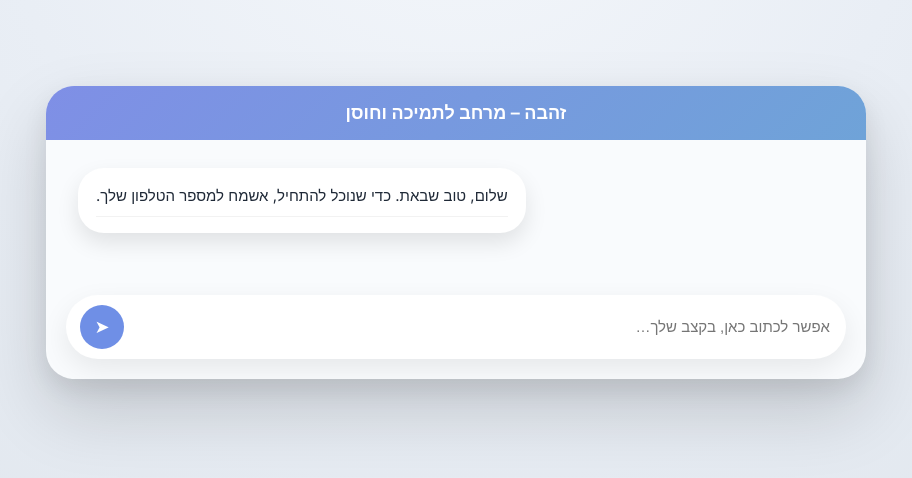
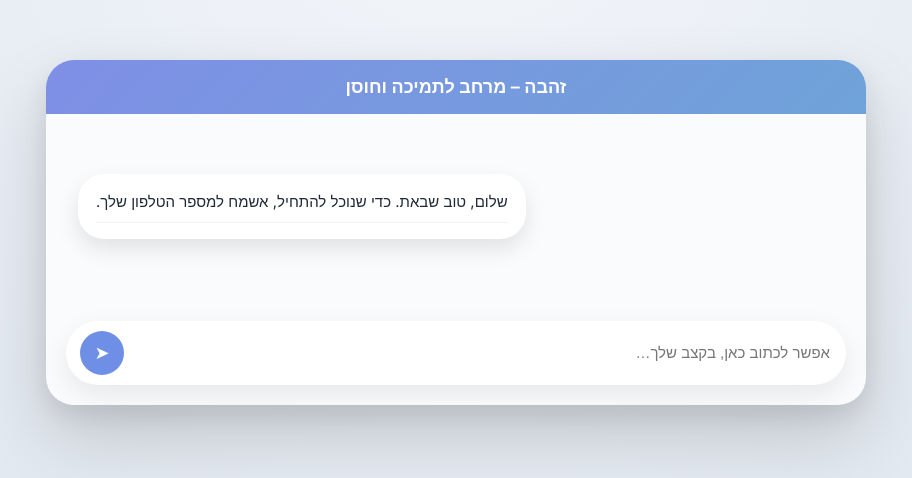
Before and after one commit to inaama8888/AI-agent-for-healthcare-, a React (Create React App) app in the folder client/: page / in a window 1280 px wide. Shown: the part 168-646 px from the top of the page, without its empty margins (184-1096 px from the left). Built offline with nearby package versions, Linux system fonts and the light colour scheme.

Commit message:
ליללחע

```diff
--- a/client/src/styles/Chat.css
+++ b/client/src/styles/Chat.css
@@ -1,6 +1,6 @@
 /* =================================================
-   ZAHAVA CHAT – IMMERSIVE / DEPTH FIRST UI
-   FINAL – LOCAL & PROD IDENTICAL
+   ZAHAVA CHAT – FINAL SYNCED UI
+   Local & Production Identical
    ================================================= */
 
 /* ===== Variables ===== */
@@ -42,7 +42,7 @@ body {
   color: var(--text-main);
 }
 
-/* ===== App shell – נותן תחושת גובה ===== */
+/* ===== App Shell ===== */
 .app-shell {
   min-height: 100vh;
   background: radial-gradient(
@@ -59,11 +59,11 @@ body {
   padding: 16px;
 }
 
-/* ===== Chat container – העיקר ===== */
+/* ===== Chat Container ===== */
 .chat-container {
   width: 100%;
-  max-width: 820px;           /* צר יותר = מרגיש גבוה יותר */
-  height: 100%;               /* 🔥 זה הסוד */
+  max-width: 820px;        /* צר = מרגיש יותר גבוה */
+  height: 100%;
   max-height: 100dvh;
 
   background: #f9fbfd;
@@ -90,23 +90,32 @@ body {
 
   font-size: 18px;
   font-weight: 600;
+
+  margin-bottom: 12px; /* 👈 breathing space */
 }
 
-/* ===== Messages area – עומק וזרימה ===== */
+/* ===== Messages Area ===== */
 .messages {
   flex: 1;
-  padding: 28px 32px;
+  min-height: 0;
 
+  padding: 32px 32px 48px; /* 👈 עומק למעלה ולמטה */
   overflow-y: auto;
-  overscroll-behavior: contain;
-  scroll-behavior: smooth;
 
   display: flex;
   flex-direction: column;
   gap: 18px;
+
+  scroll-behavior: smooth;
+  overscroll-behavior: contain;
 }
 
-/* ===== Message base ===== */
+/* רווח חכם להודעה הראשונה */
+.messages .message:first-child {
+  margin-top: 16px;
+}
+
+/* ===== Message Base ===== */
 .message {
   width: fit-content;
   max-width: 85%;
@@ -121,7 +130,7 @@ body {
   animation: fadeUp 0.25s ease;
 }
 
-/* ===== Bot message ===== */
+/* ===== Bot Message ===== */
 .message.bot {
   align-self: flex-end;
   background: var(--bot-bg);
@@ -138,7 +147,7 @@ body {
   background: rgba(0,0,0,0.05);
 }
 
-/* ===== User message ===== */
+/* ===== User Message ===== */
 .message.user {
   align-self: flex-start;
   background: var(--user-bg);
@@ -149,7 +158,7 @@ body {
     0 8px 20px rgba(0,0,0,0.08);
 }
 
-/* ===== Meta text ===== */
+/* ===== Meta Text ===== */
 .message .meta {
   display: block;
   margin-top: 6px;
@@ -157,7 +166,7 @@ body {
   color: var(--text-muted);
 }
 
-/* ===== Choice chips ===== */
+/* ===== Choice Chips ===== */
 .choices {
   display: flex;
   flex-wrap: wrap;
@@ -185,7 +194,7 @@ body {
   box-shadow: 0 8px 20px rgba(0, 0, 0, 0.12);
 }
 
-/* ===== Typing indicator ===== */
+/* ===== Typing Indicator ===== */
 .typing {
   align-self: flex-end;
   padding: 14px 18px;
@@ -207,8 +216,9 @@ body {
 .typing span:nth-child(2) { animation-delay: 0.2s; }
 .typing span:nth-child(3) { animation-delay: 0.4s; }
 
-/* ===== Input ===== */
+/* ===== Input Area ===== */
 .input-box {
+  margin-top: auto;          /* 👈 תמיד בתחתית */
   padding: 16px 20px 20px;
 }
 
@@ -280,7 +290,7 @@ body {
   }
 
   .messages {
-    padding: 20px 14px;
+    padding: 24px 14px 40px;
   }
 
   .message {
```
Also changed, not shown: 6 other files (tests, documents, lock files or other folders).
